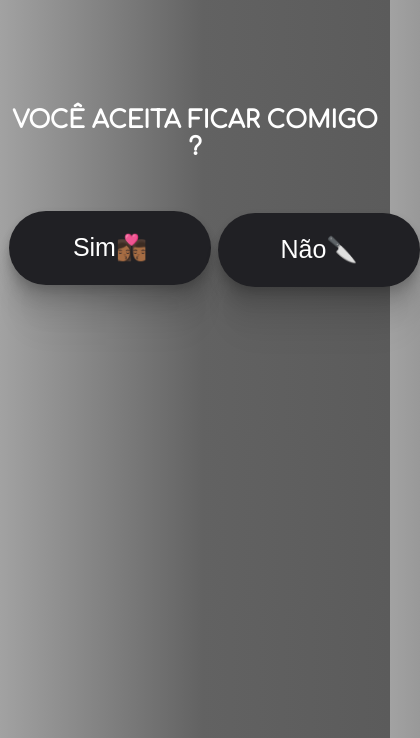
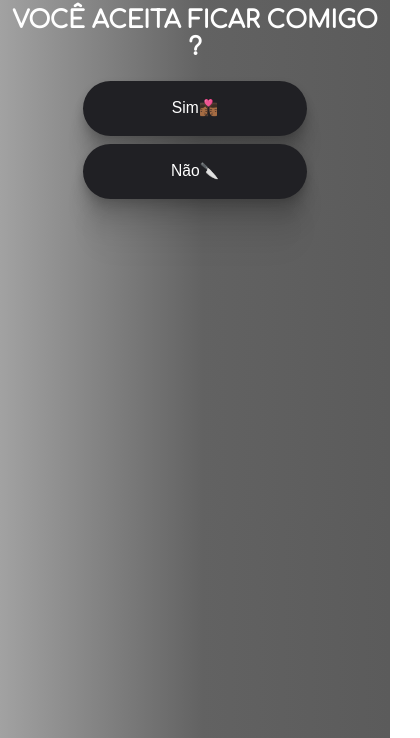
Before and after one commit to GustavoDevisloper/Gay, a plain HTML site: page index.html in a window 390 px wide. Shown: the part 106-844 px from the top of the page, 420 px wide, since content can reach past the window. Drawn offline with Linux system fonts and the light colour scheme.

Commit message:
test responsive #2

```diff
--- a/assets/css/style.css
+++ b/assets/css/style.css
@@ -14,78 +14,52 @@ body h1 {
 
 .text h2 {
     position: relative;
-    top: 200px;
+    top: 10%;
     font-family: 'Comfortaa', cursive;
     color: white;
     text-align: center;
 }
 
 .buttonYes {
-    position: relative;
-    top: 300px;
-    left: 450px;
     display: flex;
     align-items: center;
     justify-content: center;
-    width: 182px;
-    height: 64px;
-    padding: 5px 10px;
-    gap: 8px;
+    width: 40%;
+    height: auto;
+    padding: 5% 10%;
     border-radius: 999px;
     background: var(--platform-aliases-shape-principal, #202024);
     box-shadow: 0px 0px 0px 0px rgba(0, 0, 0, 0.15), 0px 4px 8px 0px rgba(0, 0, 0, 0.15), 0px 14px 14px 0px rgba(0, 0, 0, 0.13), 0px 32px 19px 0px rgba(0, 0, 0, 0.08), 0px 57px 23px 0px rgba(0, 0, 0, 0.02), 0px 89px 25px 0px rgba(0, 0, 0, 0.00);
     color: white;
     font-family: Arial, sans-serif;
-    font-size: 25px;
+    font-size: 4vw;
+    margin: 2% auto;
 }
 
 .buttonNo {
-    position: relative;
-    top: 225px;
-    left: 800px;
     display: flex;
     align-items: center;
     justify-content: center;
-    width: 182px;
-    height: 64px;
-    padding: 5px 10px;
-    gap: 8px;
+    width: 40%;
+    height: auto;
+    padding: 5% 10%;
     border-radius: 999px;
     background: var(--platform-aliases-shape-principal, #202024);
     box-shadow: 0px 0px 0px 0px rgba(0, 0, 0, 0.15), 0px 4px 8px 0px rgba(0, 0, 0, 0.15), 0px 14px 14px 0px rgba(0, 0, 0, 0.13), 0px 32px 19px 0px rgba(0, 0, 0, 0.08), 0px 57px 23px 0px rgba(0, 0, 0, 0.02), 0px 89px 25px 0px rgba(0, 0, 0, 0.00);
     color: white;
     font-family: Arial, sans-serif;
-    font-size: 25px;
+    font-size: 4vw;
+    margin: 2% auto;
 }
 
-@media (max-width: 414px) {
+@media (max-width: 768px) {
     .text h2 {
-        top: 100px;
-    }
-
-    .buttonYes {
-        position: static;
-        top: auto;
-        left: auto;
-        margin: 150px 1px;
-    }
-
-    .buttonNo {
-        position: static;
-        top: auto;
-        left: auto;
-        margin: -222px 210px;
+        top: 5%;
     }
 }
 
-@media (min-width: 601px) and (max-width: 896px) {
-    .buttonNo {
-        margin-left: 20px;
+@media (max-width: 480px) {
+    .text h2 {
+        top: 3%;
     }
 }
-
-@media (min-width: 897px) {
-    .buttonNo {
-        left: 800px;
-    }
-}
```
